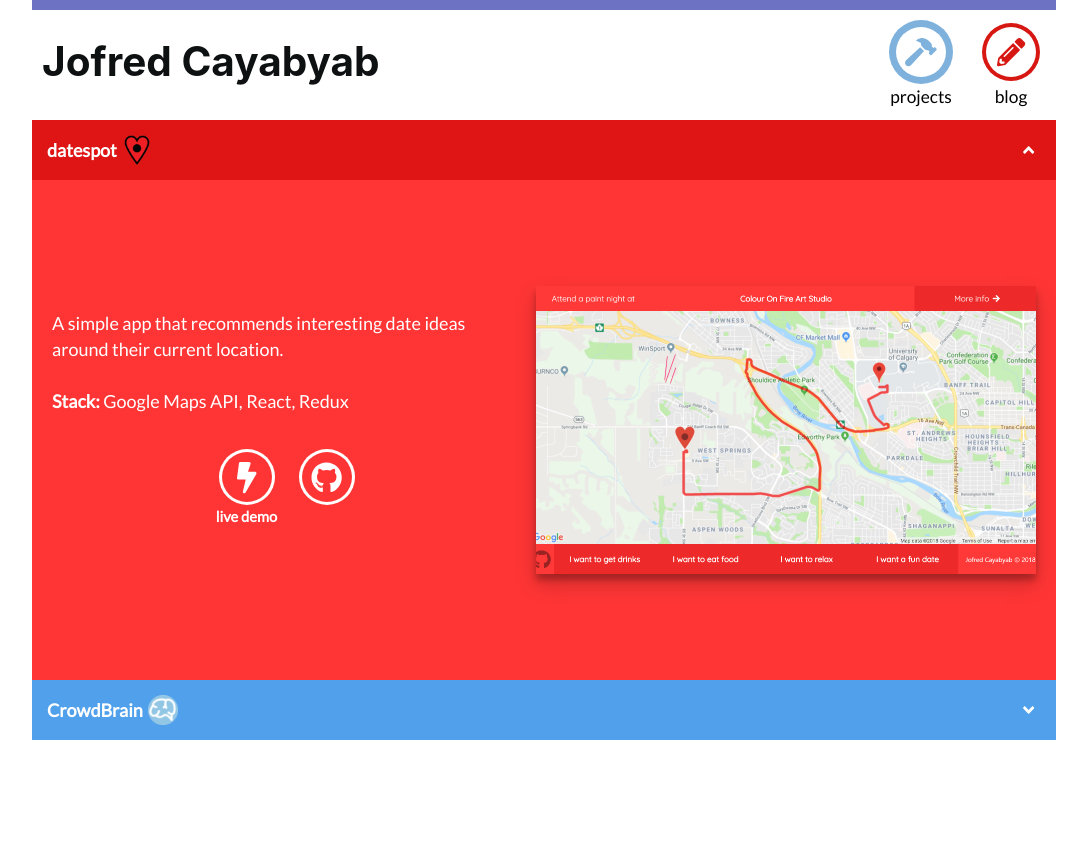
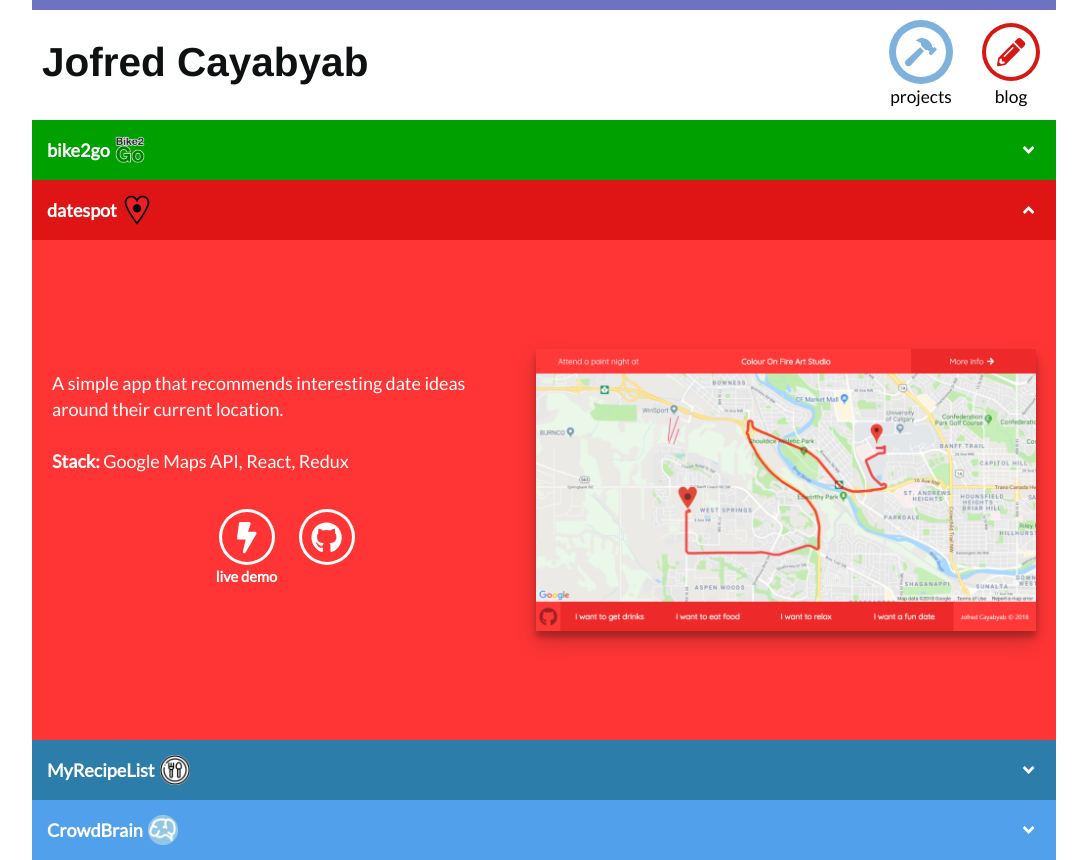
Before and after one commit to jcayabyab/jcayabyab.com, a Gatsby site: page /projects in a window 1280 px wide. Shown: the whole page, without its empty margins (96-1183 px from the left). Before the commit the page ends 800 px from the top, so only its background shows below. Built offline with nearby package versions, Linux system fonts and the light colour scheme; Gatsby itself is replaced by a stand-in of ours; some packages are replaced by stand-ins of ours.

Commit message:
update projects on website

```diff
--- a/src/components/ProjectAccordion.js
+++ b/src/components/ProjectAccordion.js
@@ -16,6 +16,7 @@
   display: flex;
   align-items: center;
   width: 100%;
+  height: 100%;
 
   @media only screen and (max-width: 900px) {
     flex-direction: column;
@@ -38,12 +39,47 @@
     const {
       crowdbrain,
       datespot,
+      bike2go,
+      myrecipelist,
       crowdbrainLogo,
-      datespotLogo
+      datespotLogo,
+      bike2goLogo,
+      myrecipelistLogo
     } = this.props.data;
 
     return (
       <Wrapper>
+        <ProjectItem
+          title="bike2go"
+          onClick={() => this.onProjectClick("bike2go")}
+          active={this.state.active}
+          color="#00a000"
+          activeColor="#008000"
+          logo={bike2goLogo}
+        >
+          <Details>
+            <Description>
+              <p>
+                An authentication system for bike-sharing platforms to use
+                facial recognition to handle bike signouts.
+              </p>
+              <p>
+                <b>Stack: </b>Azure Face API, MongoDB, Express, Node.js, React,
+                Redux
+              </p>
+              <Menu>
+                <CircleLink
+                  href="https://github.com/JCayabyab/bike2go"
+                  icon={["fab", "github"]}
+                />
+                {/* <CircleLink icon="comment-alt" name="blog post" /> */}
+              </Menu>
+            </Description>
+            <ImgWrapper>
+              <Img fluid={bike2go.childImageSharp.fluid} />
+            </ImgWrapper>
+          </Details>
+        </ProjectItem>
         <ProjectItem
           title="datespot"
           onClick={() => this.onProjectClick("datespot")}
@@ -76,6 +112,36 @@
             </Description>
             <ImgWrapper>
               <Img fluid={datespot.childImageSharp.fluid} />
+            </ImgWrapper>
+          </Details>
+        </ProjectItem>
+        <ProjectItem
+          title="MyRecipeList"
+          onClick={() => this.onProjectClick("MyRecipeList")}
+          active={this.state.active}
+          color="#2d7dab"
+          activeColor="#305f7a"
+          logo={myrecipelistLogo}
+        >
+          <Details>
+            <Description>
+              <p>A website to share recipes and track meals cooked.</p>
+              <p>
+                <b>Stack: </b>MySQL, Express, Node.js, React Hooks + Context API
+              </p>
+              <small>
+                Built as the final project for my Database Design course!
+              </small>
+              <Menu>
+                <CircleLink
+                  href="https://github.com/JCayabyab/my-recipe-list"
+                  icon={["fab", "github"]}
+                />
+                {/* <CircleLink icon="comment-alt" name="blog post" /> */}
+              </Menu>
+            </Description>
+            <ImgWrapper>
+              <Img fluid={myrecipelist.childImageSharp.fluid} />
             </ImgWrapper>
           </Details>
         </ProjectItem>
@@ -129,6 +195,12 @@
         datespot: file(relativePath: { eq: "datespot.png" }) {
           ...fluidImage
         }
+        bike2go: file(relativePath: { eq: "bike2go.png" }) {
+          ...fluidImage
+        }
+        myrecipelist: file(relativePath: { eq: "myrecipelist.png" }) {
+          ...fluidImage
+        }
         crowdbrainLogo: file(relativePath: { eq: "crowdbrain-logo.png" }) {
           childImageSharp {
             fixed(width: 30, height: 30) {
@@ -137,6 +209,20 @@
           }
         }
         datespotLogo: file(relativePath: { eq: "datespot-logo.png" }) {
+          childImageSharp {
+            fixed(width: 30, height: 30) {
+              ...GatsbyImageSharpFixed
+            }
+          }
+        }
+        bike2goLogo: file(relativePath: { eq: "bike2go-logo.png" }) {
+          childImageSharp {
+            fixed(width: 30, height: 30) {
+              ...GatsbyImageSharpFixed
+            }
+          }
+        }
+        myrecipelistLogo: file(relativePath: { eq: "myrecipelist-logo.png" }) {
           childImageSharp {
             fixed(width: 30, height: 30) {
               ...GatsbyImageSharpFixed
@@ -152,7 +238,7 @@
 export const fluidImage = graphql`
   fragment fluidImage on File {
     childImageSharp {
-      fluid(maxWidth: 1680, maxHeight: 970) {
+      fluid(maxWidth: 1680) {
         ...GatsbyImageSharpFluid
       }
     }
--- a/src/components/layout.css
+++ b/src/components/layout.css
@@ -205,7 +205,6 @@
 }
 body {
   color: hsla(0, 0%, 0%, 1);
-  font-family: "Lato", "Helvetica", sans-serif;
   font-weight: normal;
   word-wrap: break-word;
   font-kerning: normal;
@@ -237,8 +236,6 @@
   padding-top: 0;
   margin-bottom: 1rem;
   color: inherit;
-  font-family: -apple-system, BlinkMacSystemFont, Segoe UI, Roboto, Oxygen,
-    Ubuntu, Cantarell, Fira Sans, Droid Sans, Helvetica Neue, sans-serif;
   font-weight: bold;
   text-rendering: optimizeLegibility;
   font-size: 2.25rem;
@@ -254,9 +251,7 @@
   padding-top: 0;
   margin-bottom: 0;
   color: inherit;
-  font-family: -apple-system, BlinkMacSystemFont, Segoe UI, Roboto, Oxygen,
-    Ubuntu, Cantarell, Fira Sans, Droid Sans, Helvetica Neue, sans-serif;
-  font-weight: bold;
+  font-weight: 600;
   text-rendering: optimizeLegibility;
   font-size: 1.62671rem;
   line-height: 1.1;
@@ -271,8 +266,6 @@
   padding-top: 0;
   margin-bottom: 1rem;
   color: inherit;
-  font-family: -apple-system, BlinkMacSystemFont, Segoe UI, Roboto, Oxygen,
-    Ubuntu, Cantarell, Fira Sans, Droid Sans, Helvetica Neue, sans-serif;
   font-weight: bold;
   text-rendering: optimizeLegibility;
   font-size: 1.38316rem;
@@ -288,8 +281,6 @@
   padding-top: 0;
   margin-bottom: 1rem;
   color: inherit;
-  font-family: -apple-system, BlinkMacSystemFont, Segoe UI, Roboto, Oxygen,
-    Ubuntu, Cantarell, Fira Sans, Droid Sans, Helvetica Neue, sans-serif;
   font-weight: bold;
   text-rendering: optimizeLegibility;
   font-size: 1rem;
@@ -305,8 +296,6 @@
   padding-top: 0;
   margin-bottom: 1rem;
   color: inherit;
-  font-family: -apple-system, BlinkMacSystemFont, Segoe UI, Roboto, Oxygen,
-    Ubuntu, Cantarell, Fira Sans, Droid Sans, Helvetica Neue, sans-serif;
   font-weight: bold;
   text-rendering: optimizeLegibility;
   font-size: 0.85028rem;
@@ -322,8 +311,6 @@
   padding-top: 0;
   margin-bottom: 1rem;
   color: inherit;
-  font-family: -apple-system, BlinkMacSystemFont, Segoe UI, Roboto, Oxygen,
-    Ubuntu, Cantarell, Fira Sans, Droid Sans, Helvetica Neue, sans-serif;
   font-weight: bold;
   text-rendering: optimizeLegibility;
   font-size: 0.78405rem;
```
Also changed, not shown: src/assets/blogposts/personal/study/study.md (+1 -1 lines), src/assets/blogposts/personal/welcome/welcome.md (+1 -1 lines), src/assets/images/bike2go-logo.png (added), src/assets/images/bike2go.png (added), src/assets/images/myrecipelist-logo.png (added), src/assets/images/myrecipelist.png (added).
